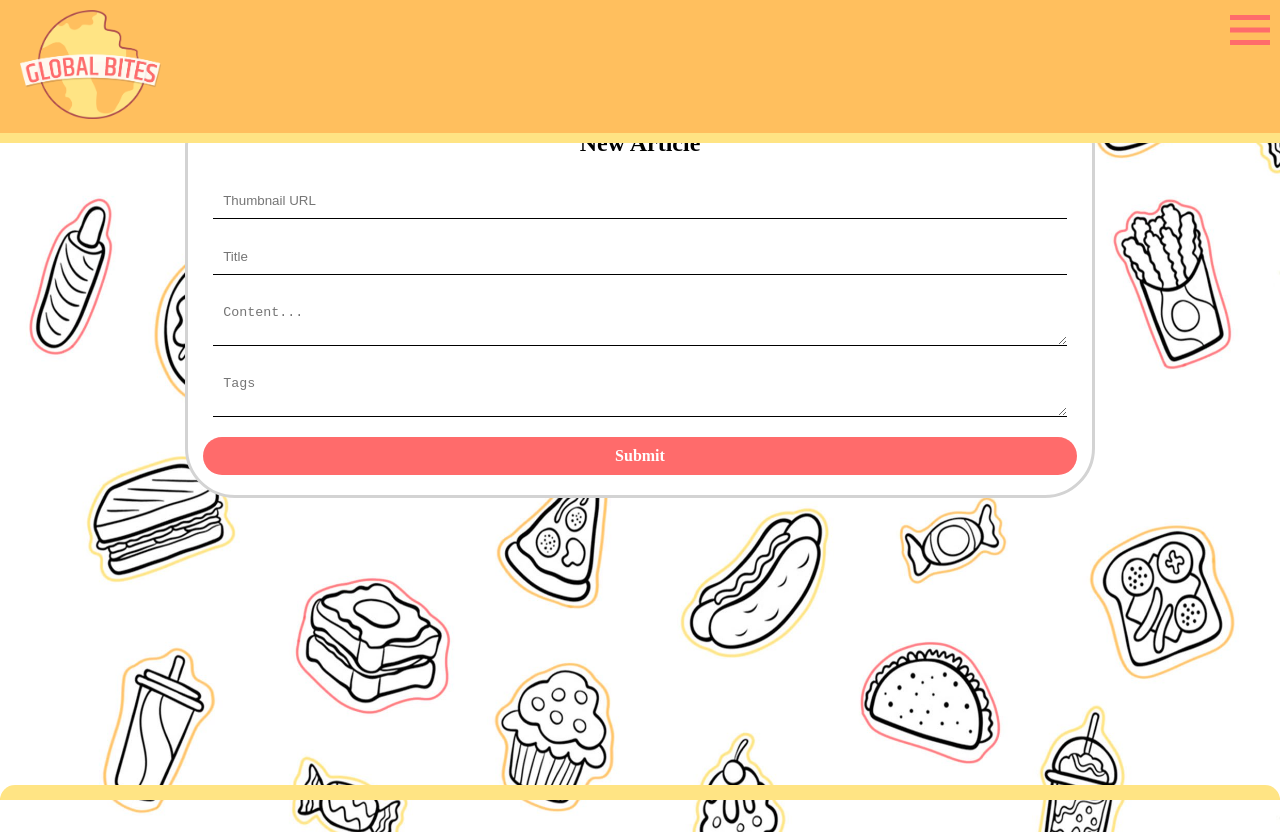
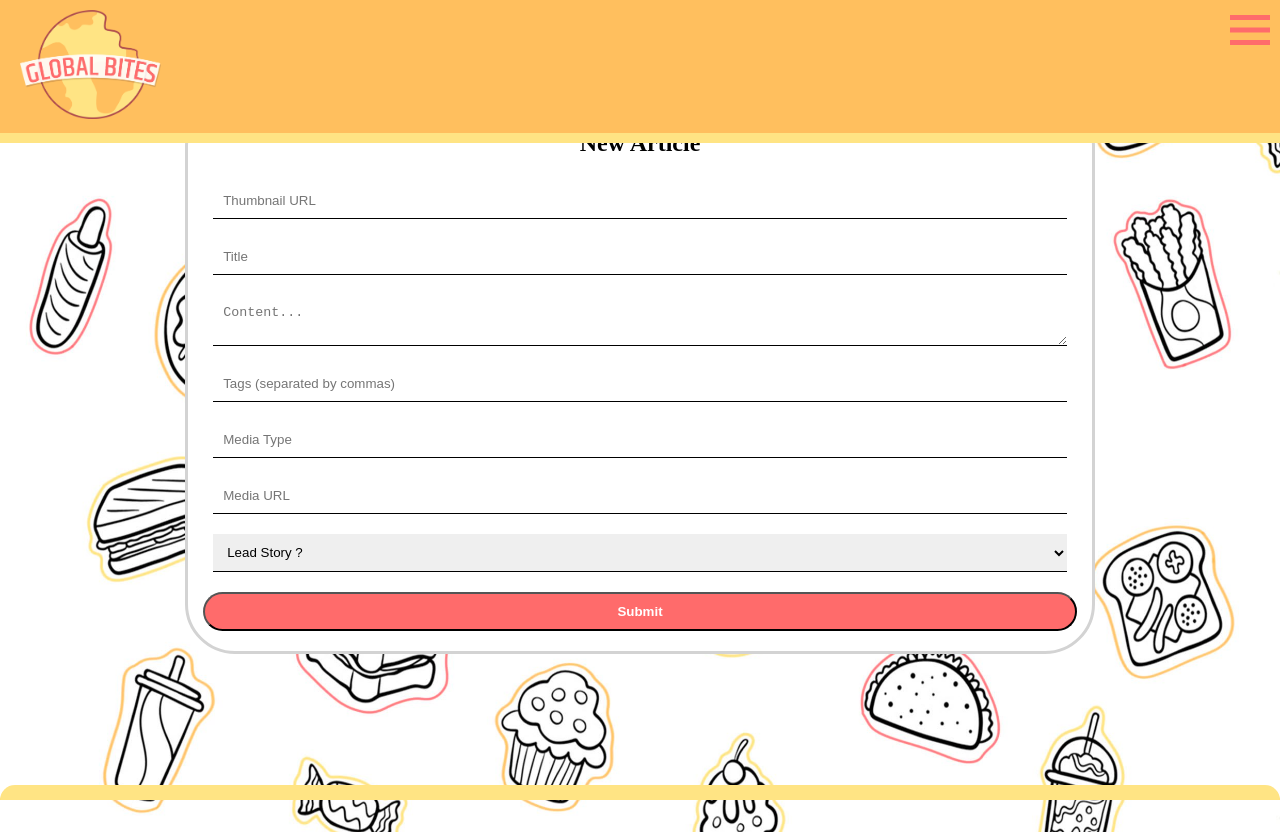
Before and after one commit to Trifolink/e-coal-team6, a React (Create React App) app in the folder client/front/: page /NewArticle in a window 1280 px wide. Built offline with nearby package versions, Linux system fonts and the light colour scheme.

Commit message:
newarticle

```diff
--- a/client/front/src/AjoutArticle/AjoutArticle.jsx
+++ b/client/front/src/AjoutArticle/AjoutArticle.jsx
@@ -1,17 +1,101 @@
+import { useState } from 'react';
+import axios from 'axios';
 import styles from './AjoutArticle.module.css';
-import background from '../bg.jpg'
+import background from '../bg.jpg';
 
 function NewArticle() {
+  const [thumbnailURL, setThumbnailURL] = useState('');
+  const [title, setTitle] = useState('');
+  const [content, setContent] = useState('');
+  const [tags, setTags] = useState('');
+  const [mediaType, setMediaType] = useState(''); // Nouveau state pour mediaType
+  const [mediaURL, setMediaURL] = useState(''); // Nouveau state pour mediaURL
+  const [leadStory, setLeadStory] = useState(''); // Nouveau state pour leadStory
+
+  const handleSubmit = async () => {
+    try {
+      // Envoyer les données à l'API pour créer un nouvel article
+      const response = await axios.post('http://localhost:8000/api/articles', {
+        thumbnailURL,
+        title,
+        content,
+        tags: tags.split(',').map(tag => tag.trim()), // Séparer les tags par virgule et enlever les espaces
+        mediaType,
+        mediaURL,
+        leadStory: parseInt(leadStory) // Convertir leadStory en nombre entier
+      });
+
+      console.log('Article ajouté avec succès:', response.data);
+      // Réinitialiser les champs après l'ajout de l'article
+      setThumbnailURL('');
+      setTitle('');
+      setContent('');
+      setTags('');
+      setMediaType('');
+      setMediaURL('');
+      setLeadStory('');
+    } catch (error) {
+      console.error('Erreur lors de l\'ajout de l\'article:', error);
+    }
+  };
+
   return (
     <div className={styles.ajout} style={{ backgroundImage:`url(${background})` }}>
-        <div className={styles.box}>
-            <h1 className={styles.title}>New Article</h1>
-        <input className={styles.text} type="text" placeholder='Thumbnail URL'></input>
-        <input className={styles.text} type="text" placeholder='Title'></input>
-        <textarea className={styles.text} type="textarea" placeholder='Content...'></textarea>
-        <textarea className={styles.text} type="textarea" placeholder='Tags'></textarea>
-        <a type='submit' className={styles.ajtbtn}>Submit</a>
-        </div>
+      <div className={styles.box}>
+        <h1 className={styles.title}>New Article</h1>
+        <input
+          className={styles.text}
+          type="text"
+          placeholder='Thumbnail URL'
+          value={thumbnailURL}
+          onChange={e => setThumbnailURL(e.target.value)}
+        />
+        <input
+          className={styles.text}
+          type="text"
+          placeholder='Title'
+          value={title}
+          onChange={e => setTitle(e.target.value)}
+        />
+        <textarea
+          className={styles.text}
+          placeholder='Content...'
+          value={content}
+          onChange={e => setContent(e.target.value)}
+        ></textarea>
+        <input
+          className={styles.text}
+          type="text"
+          placeholder='Tags (separated by commas)'
+          value={tags}
+          onChange={e => setTags(e.target.value)}
+        />
+        <input
+          className={styles.text}
+          type="text"
+          placeholder='Media Type'
+          value={mediaType}
+          onChange={e => setMediaType(e.target.value)}
+        />
+        <input
+          className={styles.text}
+          type="text"
+          placeholder='Media URL'
+          value={mediaURL}
+          onChange={e => setMediaURL(e.target.value)}
+        />
+        {/* Nouveau champ pour leadStory */}
+        <select
+          className={styles.text}
+          value={leadStory}
+          onChange={e => setLeadStory(e.target.value)}
+        >
+          <option value="">Lead Story ?</option>
+          <option value="1">Yes</option>
+          <option value="0">No</option>
+        </select>
+        <button type='submit' className={styles.ajtbtn} onClick={handleSubmit}>Submit</button>
+      </div>
     </div>
   );
 }
```
Also changed, not shown: 2 other files (tests, documents, lock files or other folders).
